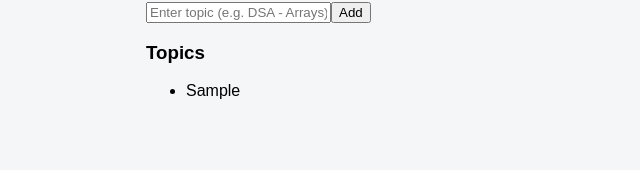
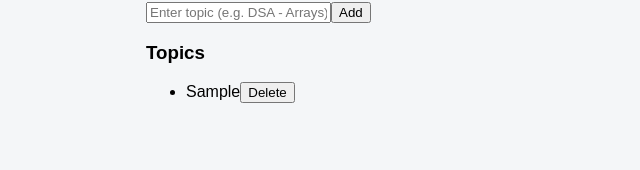
Before and after one commit to ananya-1112/interview-prep-tracker, a React (Vite) app: page / in a window 1280 px wide. Both pictures are taken after typing "Sample" into the empty fields and a click on the button "Add". Shown: the part 130-300 px from the top of the page, without its empty margins (44-684 px from the left). Built offline with nearby package versions, Linux system fonts and the light colour scheme.

Commit message:
Day2: Added adding and deleting topics and toggle strikes on text.

```diff
--- a/src/App.jsx
+++ b/src/App.jsx
@@ -1,14 +1,36 @@
 import "./styles/app.css";
 import Header from "./components/Header";
 import TopicForm from "./components/TopicForm";
+import TopicItem from "./components/TopicItem";
 import { useState } from "react";
 
 function App() {
   const [topics, setTopics] = useState([]);
 
   const addTopic = (newTopic) => {
-    setTopics([...topics, newTopic]);
+  const topicObj = {
+    text: newTopic,
+    completed: false,
   };
+
+  setTopics([...topics, topicObj]);
+};
+
+const toggleComplete = (indexToToggle) => {
+  const updatedTopics = topics.map((topic, index) => {
+    if (index === indexToToggle) {
+      return { ...topic, completed: !topic.completed };
+    }
+    return topic;
+  });
+
+  setTopics(updatedTopics);
+};
+
+const deleteTopic = (indexToDelete) => {
+  const updatedTopics = topics.filter((_, index) => index !== indexToDelete);
+  setTopics(updatedTopics);
+};
 
   return (
     <div className="container">
@@ -17,11 +39,17 @@ function App() {
 
       <h3>Topics</h3>
 
-      <ul>
-        {topics.map((topic, index) => (
-          <li key={index}>{topic}</li>
-        ))}
-      </ul>
+     <ul>
+  {topics.map((topic, index) => (
+    <TopicItem
+      key={index}
+      topic={topic}
+      index={index}
+      deleteTopic={deleteTopic}
+      toggleComplete={toggleComplete}
+    />
+  ))}
+</ul>
     </div>
   );
 }
--- a/src/components/TopicItem.jsx
+++ b/src/components/TopicItem.jsx
@@ -0,0 +1,19 @@
+function TopicItem({ topic, index, deleteTopic, toggleComplete }) {
+  return (
+    <li>
+      <span
+        onClick={() => toggleComplete(index)}
+        style={{
+          textDecoration: topic.completed ? "line-through" : "none",
+          cursor: "pointer",
+        }}
+      >
+        {topic.text}
+      </span>
+
+      <button onClick={() => deleteTopic(index)}>Delete</button>
+    </li>
+  );
+}
+
+export default TopicItem;
```
